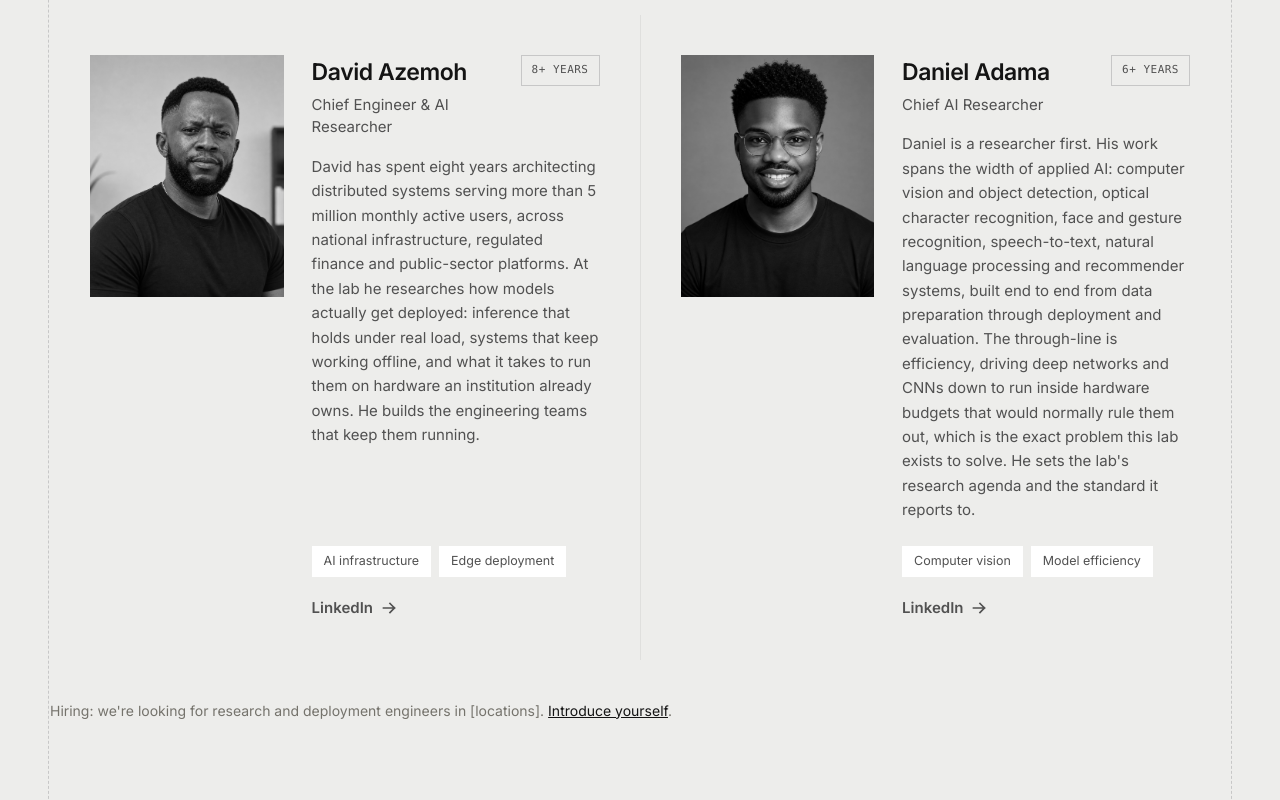
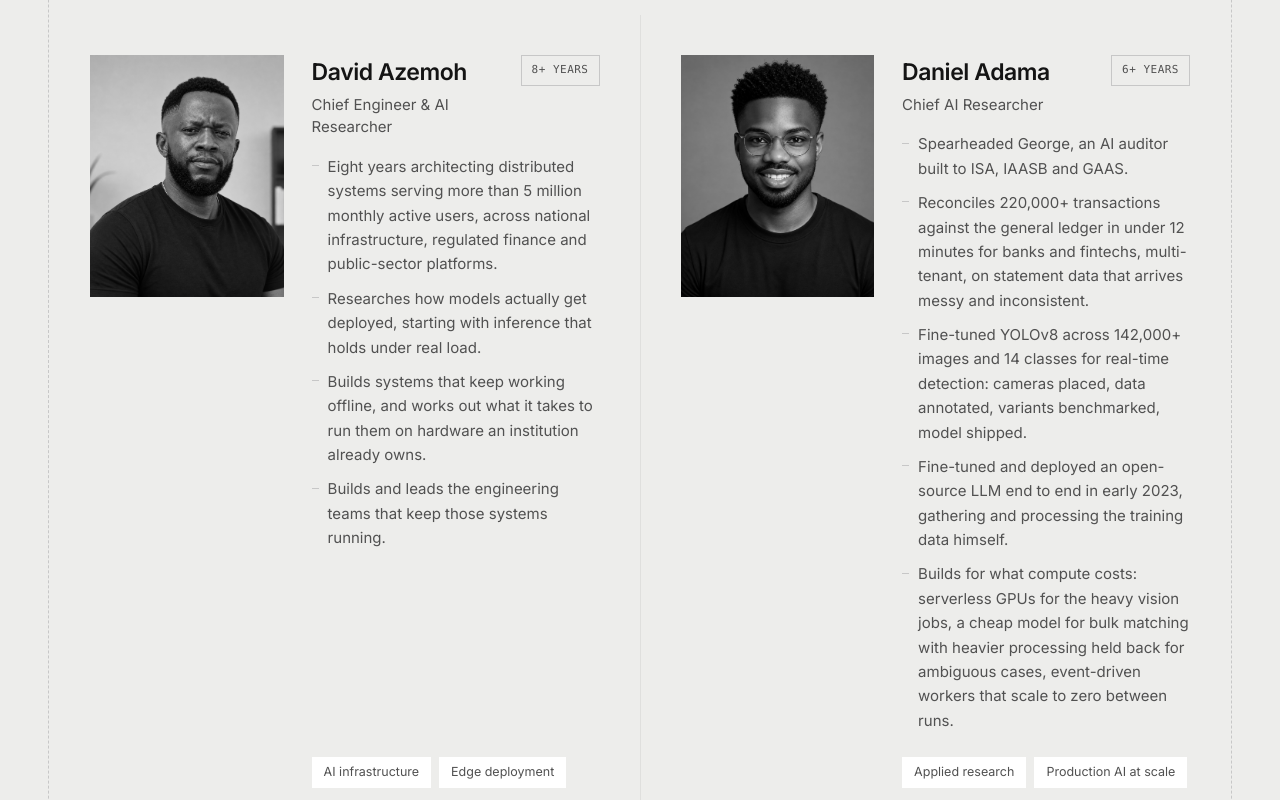
Before and after one commit to DavyCode/oragonlabs, a Next.js app: page /about in a window 1280 px wide. Shown: the part 2240-3040 px from the top of the page. Built offline with nearby package versions, Linux system fonts and the light colour scheme; no server answers.

Commit message:
updated bio

```diff
--- a/app/about/page.tsx
+++ b/app/about/page.tsx
@@ -21,7 +21,7 @@ type Founder = {
   role: string;
   photo: string | null;
   experience: string;
-  bio: string;
+  bio: string | string[];
   focus: string[];
   linkedin?: string;
 };
@@ -32,7 +32,12 @@ const FOUNDERS: Founder[] = [
     role: "Chief Engineer & AI Researcher",
     photo: "/team/david-azemoh.png",
     experience: "8+ years",
-    bio: "David has spent eight years architecting distributed systems serving more than 5 million monthly active users, across national infrastructure, regulated finance and public-sector platforms. At the lab he researches how models actually get deployed: inference that holds under real load, systems that keep working offline, and what it takes to run them on hardware an institution already owns. He builds the engineering teams that keep them running.",
+    bio: [
+      "Eight years architecting distributed systems serving more than 5 million monthly active users, across national infrastructure, regulated finance and public-sector platforms.",
+      "Researches how models actually get deployed, starting with inference that holds under real load.",
+      "Builds systems that keep working offline, and works out what it takes to run them on hardware an institution already owns.",
+      "Builds and leads the engineering teams that keep those systems running.",
+    ],
     focus: ["AI infrastructure", "Edge deployment"],
     linkedin: "https://www.linkedin.com/in/dazemoh",
   },
@@ -41,8 +46,14 @@ const FOUNDERS: Founder[] = [
     role: "Chief AI Researcher",
     photo: "/team/daniel-adama.png",
     experience: "6+ years",
-    bio: "Daniel is a researcher first. His work spans the width of applied AI: computer vision and object detection, optical character recognition, face and gesture recognition, speech-to-text, natural language processing and recommender systems, built end to end from data preparation through deployment and evaluation. The through-line is efficiency, driving deep networks and CNNs down to run inside hardware budgets that would normally rule them out, which is the exact problem this lab exists to solve. He sets the lab's research agenda and the standard it reports to.",
-    focus: ["Computer vision", "Model efficiency"],
+    bio: [
+      "Spearheaded George, an AI auditor built to ISA, IAASB and GAAS.",
+      "Reconciles 220,000+ transactions against the general ledger in under 12 minutes for banks and fintechs, multi-tenant, on statement data that arrives messy and inconsistent.",
+      "Fine-tuned YOLOv8 across 142,000+ images and 14 classes for real-time detection: cameras placed, data annotated, variants benchmarked, model shipped.",
+      "Fine-tuned and deployed an open-source LLM end to end in early 2023, gathering and processing the training data himself.",
+      "Builds for what compute costs: serverless GPUs for the heavy vision jobs, a cheap model for bulk matching with heavier processing held back for ambiguous cases, event-driven workers that scale to zero between runs.",
+    ],
+    focus: ["Applied research", "Production AI at scale"],
     linkedin: "https://www.linkedin.com/in/danieladama/",
   },
 ];
@@ -211,9 +222,19 @@ export default function AboutPage() {
                           {f.experience}
                         </span>
                       </div>
-                      <p className="founder-bio mt-4 text-[15px] leading-relaxed text-ink-2">
-                        {f.bio}
-                      </p>
+                      {Array.isArray(f.bio) ? (
+                        <ul className="founder-bio mt-4 flex flex-col gap-2.5 text-[15px] leading-relaxed text-ink-2">
+                          {f.bio.map((line, bi) => (
+                            <li key={bi} className="founder-bullet pl-4">
+                              {line}
+                            </li>
+                          ))}
+                        </ul>
+                      ) : (
+                        <p className="founder-bio mt-4 text-[15px] leading-relaxed text-ink-2">
+                          {f.bio}
+                        </p>
+                      )}
                       <div className="mt-auto pt-6">
                         <div className="flex flex-wrap gap-2">
                           {f.focus.map((tag, ti) => (
--- a/app/globals.css
+++ b/app/globals.css
@@ -270,6 +270,26 @@ body {
   color: var(--color-ink);
 }
 
+.founder-card .founder-bullet {
+  position: relative;
+}
+
+.founder-card .founder-bullet::before {
+  content: "";
+  position: absolute;
+  left: 0;
+  top: 0.68em;
+  width: 7px;
+  height: 1px;
+  background: var(--color-dash);
+  transition: background 0.5s ease;
+}
+
+.founder-card:hover .founder-bullet::before,
+.founder-card:focus-within .founder-bullet::before {
+  background: var(--color-ink);
+}
+
 .founder-card .founder-tag {
   transition: background 0.4s ease, color 0.4s ease;
 }
```
